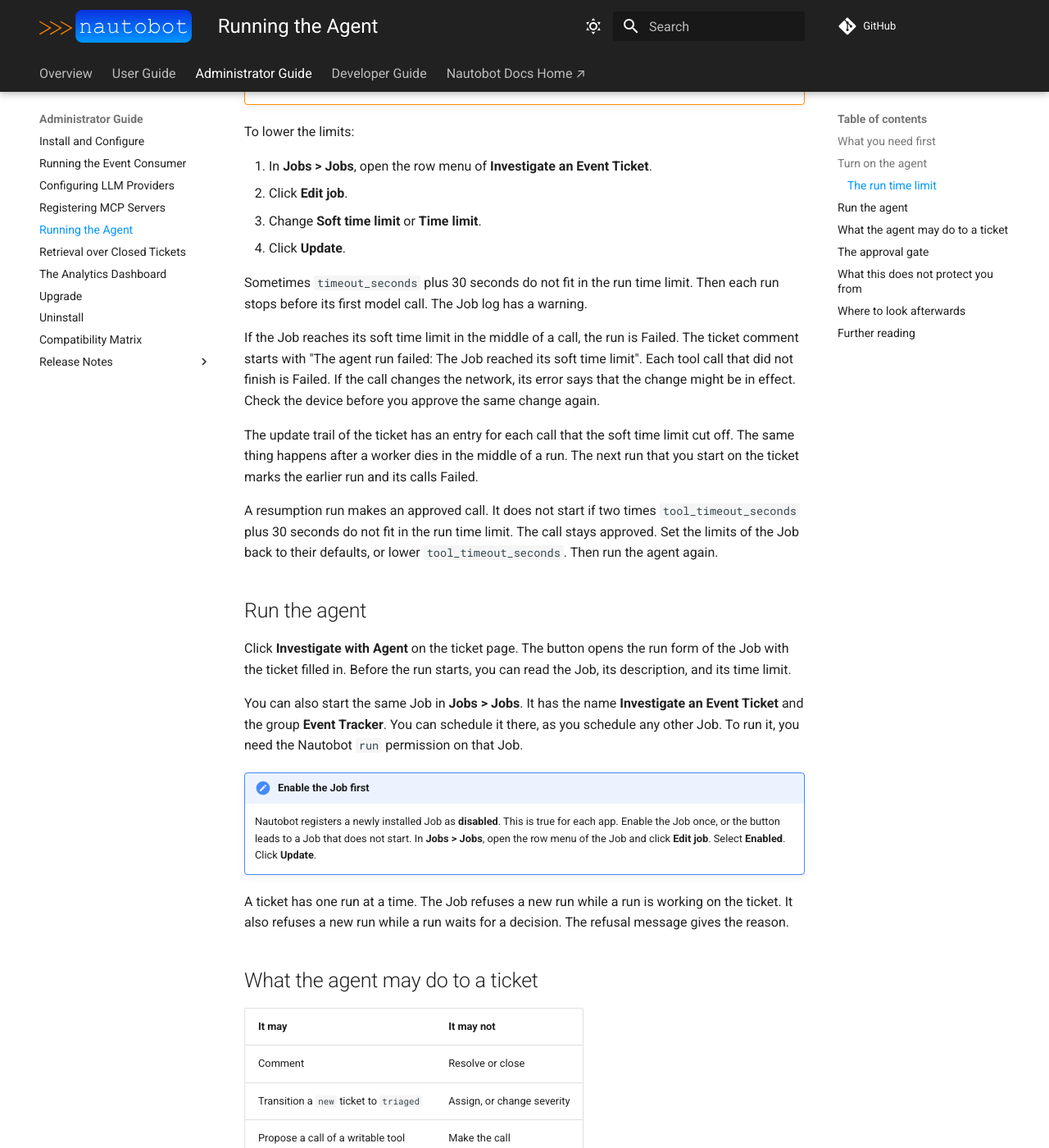
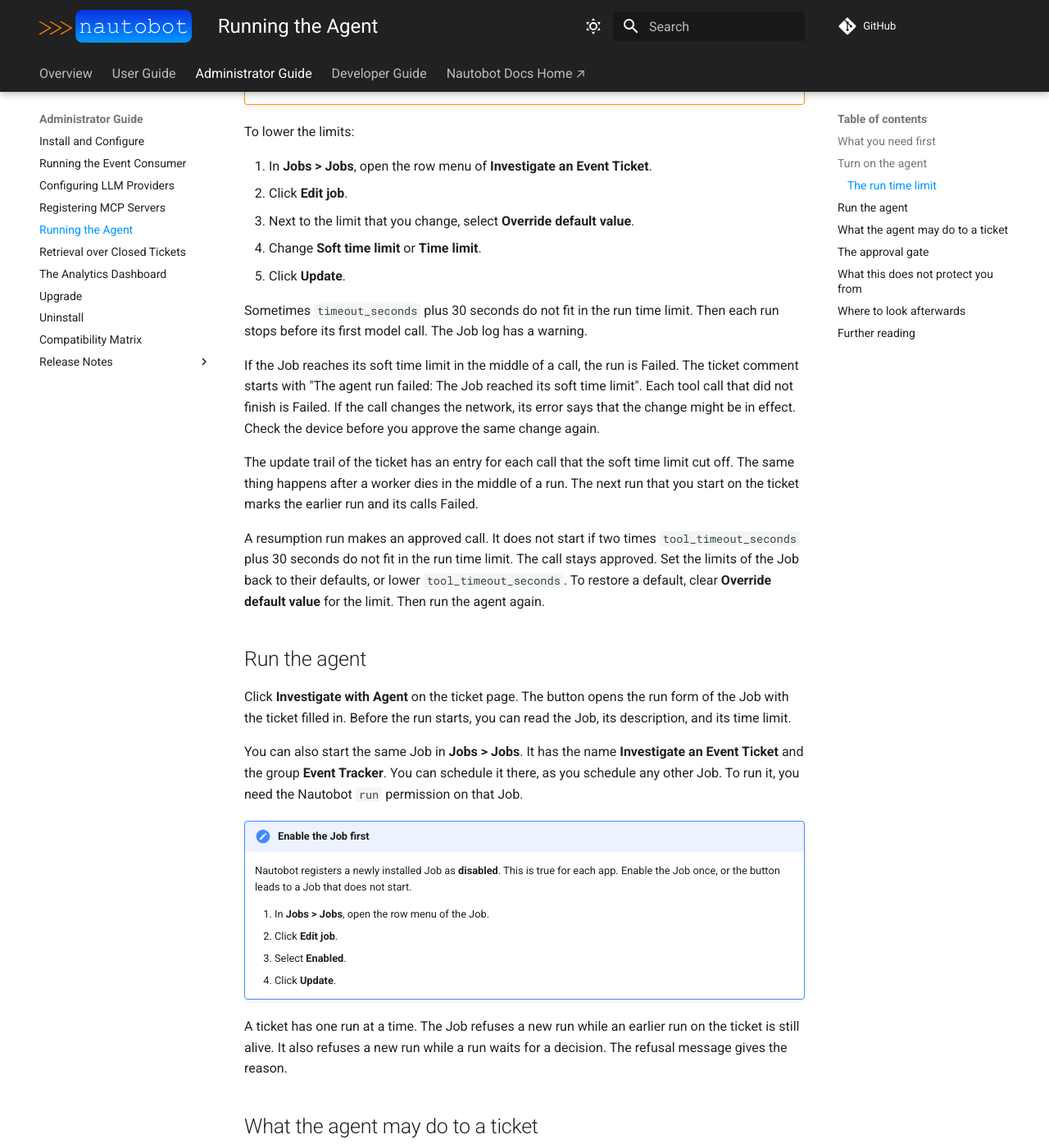
Before and after one commit to jtdub/nautobot-app-event-tracker, an MkDocs documentation site: the page built from docs/admin/agents.md, in a window 1280 px wide and 1400 px high, scrolled down 2085 px. Shown: the whole window at 82% size. Built offline with MkDocs 1.6.1 and Material for MkDocs 9.7.7, drawn with Linux system fonts in a browser that asks for light colours; comment, search, counter and statistics services are not loaded; some of the changed text lies outside the part shown.

Commit message:
57: Address QA round 1 findings

```diff
--- a/docs/admin/agents.md
+++ b/docs/admin/agents.md
@@ -69,7 +69,7 @@ agent stopped at the run time limit".
 You can lower the limits of the Job. A higher limit does not give a run more time.
 
 !!! warning
-    A limit above the default can start a second run on a ticket while an earlier run is still alive.
+    If a limit is above its default, a run can start on a ticket while an earlier run is alive.
     Do not set the soft time limit of this Job above 600 seconds. Do not set the hard time limit above 660
     seconds.
 
@@ -77,8 +77,9 @@ To lower the limits:
 
 1. In **Jobs > Jobs**, open the row menu of **Investigate an Event Ticket**.
 2. Click **Edit job**.
-3. Change **Soft time limit** or **Time limit**.
-4. Click **Update**.
+3. Next to the limit that you change, select **Override default value**.
+4. Change **Soft time limit** or **Time limit**.
+5. Click **Update**.
 
 Sometimes `timeout_seconds` plus 30 seconds do not fit in the run time limit. Then each run stops before its
 first model call. The Job log has a warning.
@@ -94,7 +95,8 @@ earlier run and its calls Failed.
 
 A resumption run makes an approved call. It does not start if two times `tool_timeout_seconds` plus 30
 seconds do not fit in the run time limit. The call stays approved. Set the limits of the Job back to their
-defaults, or lower `tool_timeout_seconds`. Then run the agent again.
+defaults, or lower `tool_timeout_seconds`. To restore a default, clear **Override default value** for the
+limit. Then run the agent again.
 
 ## Run the agent {#running-it}
 
@@ -107,10 +109,14 @@ Nautobot `run` permission on that Job.
 
 !!! note "Enable the Job first"
     Nautobot registers a newly installed Job as **disabled**. This is true for each app. Enable the Job
-    once, or the button leads to a Job that does not start. In **Jobs > Jobs**, open the row menu of the Job
-    and click **Edit job**. Select **Enabled**. Click **Update**.
+    once, or the button leads to a Job that does not start.
 
-A ticket has one run at a time. The Job refuses a new run while a run is working on the ticket. It also
+    1. In **Jobs > Jobs**, open the row menu of the Job.
+    2. Click **Edit job**.
+    3. Select **Enabled**.
+    4. Click **Update**.
+
+A ticket has one run at a time. The Job refuses a new run while an earlier run on the ticket is still alive. It also
 refuses a new run while a run waits for a decision. The refusal message gives the reason.
 
 ## What the agent may do to a ticket
@@ -159,13 +165,13 @@ makes the approved call.
 
 ## What this does not protect you from
 
-The controls above limit the effect of a mistake. They do not check the reasoning of the model.
+The controls above limit the effect of a mistake. They do not check whether the conclusions of the model are correct.
 
 Anyone who can put a line on a topic that you consume writes the payload of a ticket. That person can steer an
 agent that reads the payload.
 
 - An attacker **cannot** make the agent call a tool that nobody enabled. An attacker **cannot** make the agent
-  run a writable tool without a person who clicks **Approve Tool Call**.
+  run a writable tool without the approval of a person.
 - An attacker **can** try to steer which read-only tools the agent calls, and with which arguments. An
   attacker can also try to influence the comment of the agent. One model answer can cause up to
   `max_tool_calls` read-only calls. A lower `max_tool_calls` lowers that number. A read-only tool is not
```
Also changed, not shown: other parts of docs/admin/agents.md (+1 -1 lines).
